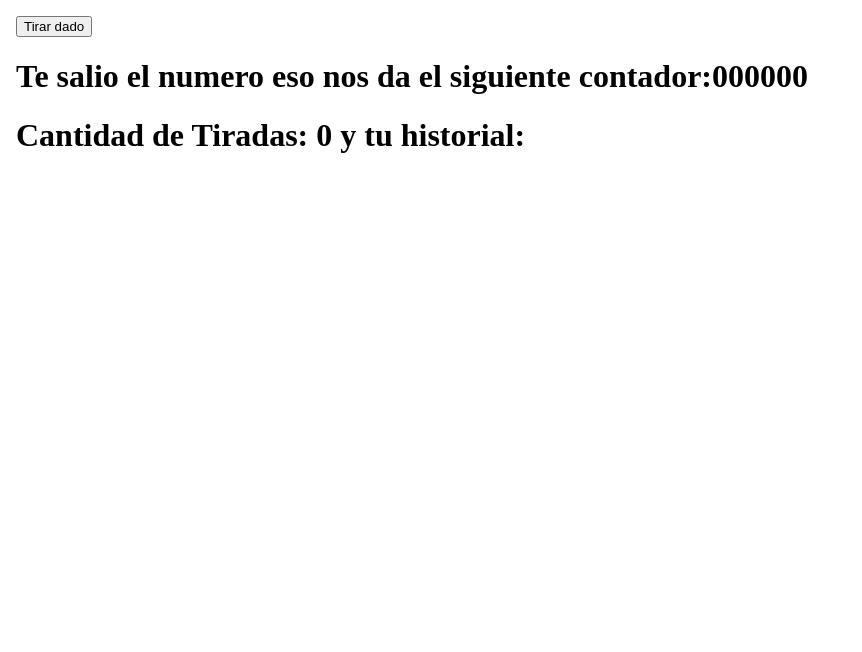
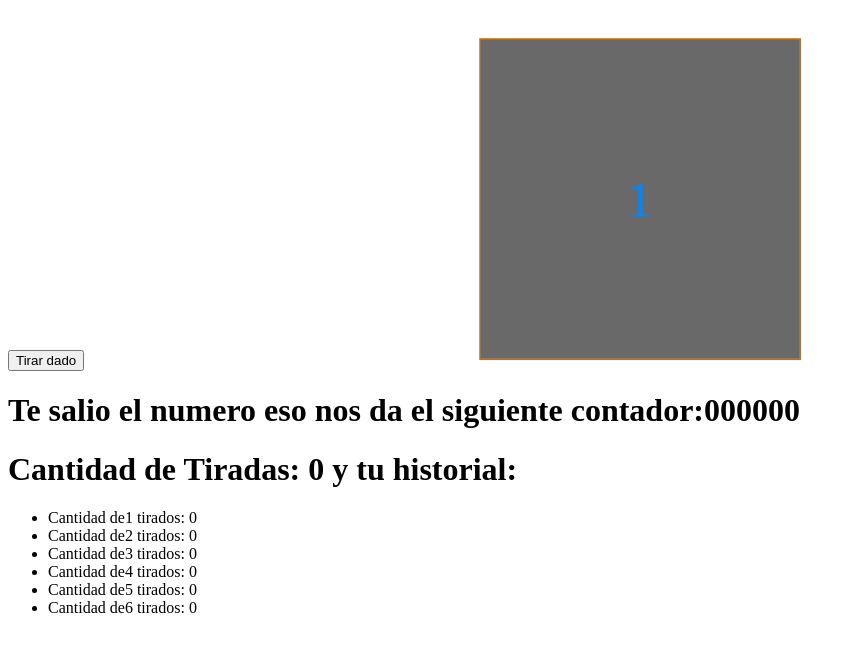
Before and after one commit to DaniLedes99/StudentsTable, a React (Vite) app: page / in a window 1280 px wide. Shown: the top 652 px of the page, without its empty margins (0-862 px from the left). Built offline with nearby package versions, Linux system fonts and the light colour scheme.

Commit message:
[update dados]

```diff
--- a/package.json
+++ b/package.json
@@ -11,7 +11,8 @@
   },
   "dependencies": {
     "react": "^18.2.0",
-    "react-dom": "^18.2.0"
+    "react-dom": "^18.2.0",
+    "styled-components": "^6.1.8"
   },
   "devDependencies": {
     "@types/react": "^18.2.56",
--- /dev/null
+++ b/src/Components/Dado.css
@@ -0,0 +1,84 @@
+
+
+.espacio3D {
+    width: 300px;
+    height: 300px;
+    margin: 3em auto 0 auto;
+    border: 1px solid rgba(0,255,0,0.5);
+    position: relative;
+    /* perspective-origin: center -50%; */
+    perspective: 500px;
+    transform: scale(0.75) translateZ(-150px);
+
+  }
+
+
+
+.cubo3D {
+    width: 100%;
+    height: 100%;
+    position: absolute;
+    transform-style: preserve-3d;
+    transition: transform 1s;
+  }
+
+.cubo3D.tirando {
+    animation: giro 1s;
+
+  }
+
+@keyframes giro {
+    0% {
+      transform:rotateY(0deg) rotateZ(0deg) rotateX(0deg) ;
+    }
+    100% {
+      transform:rotateY(90deg)rotateZ(0deg) rotateX(0deg) ;
+    }
+  }
+
+button:disabled {
+    background-color: #ccc;
+    cursor: not-allowed;
+  }
+.cara {
+    position: absolute;
+    width: 298px;
+    height: 298px;
+    /* background-color: rgba(255,150,0,0.25); */
+    border: 1px solid rgba(255,150,0,0.75);
+    color: #08f;
+    font-size: 3em;
+    text-align: center;
+    line-height: 298px;
+    /* box-shadow: 0px 0px 5px rgba(255,150,0,0.75); */
+  }
+
+.cara1 { /* Frente */
+    transform: translateZ(150px);
+    background-color: dimgrey;
+  }
+
+  .cara2 { /* Atrás */
+    transform: rotateY(180deg) translateZ(150px);
+    background-color: brown;
+  }
+
+.cara3 { /* Izquierda */
+    transform: rotateY(-90deg) translateZ(150px);
+    background-color: chocolate;
+  }
+
+.cara4 { /* derecha */
+    transform: rotateY(90deg) translateZ(150px);
+    background-color: blueviolet;
+  }
+
+.cara5 { /* abajo */
+    transform: rotateX(-90deg) translateZ(150px);
+    background-color: aqua;
+  }
+
+.cara6 { /* arriba */
+    transform: rotateX(90deg) translateZ(150px);
+    background-color: blue;
+  }
--- a/src/Components/Dado.jsx
+++ b/src/Components/Dado.jsx
@@ -1,48 +1,66 @@
 import { useState} from 'react'
+import "./Dado.css"
 
-function Dado({lados = 6}) {
-    const [valor, setValor]=useState();
-    const [contador,setContador]=useState(Array(lados).fill(0));
+"https://developer.mozilla.org/en-US/docs/Web/API/CSSStyleDeclaration/setProperty"
+
+function Dado({ lados = 6 }) {
+    const [valor, setValor] = useState();
+    const [contador, setContador] = useState(Array(lados).fill(0));
     const [cantidadDeTiradas, setCantidadDeTiradas] = useState(0);
-    const [historial, setHistorial]=useState([]);
+    const [historial, setHistorial] = useState([]);
+    const [tirando, setTirando] = useState(false);
 
-    //143625
+    const tirarDado = () => {
+      if (!tirando) {
+        setTirando(true);
+        setTimeout(() => {
+          const nuevoValor = Math.floor(Math.random() * lados + 1);
+          setValor(nuevoValor);
+          setCantidadDeTiradas(cantidadDeTiradas + 1);
 
-    const tirarDado= ()=>{
-        const nuevoValor=Math.floor(Math.random()*lados+1);
-        setValor(nuevoValor);
-        setCantidadDeTiradas(cantidadDeTiradas+1);
-        historial.push(nuevoValor);
+          if (cantidadDeTiradas < 10) {
+            setHistorial([...historial, nuevoValor]);
+            const nuevoContador = [...contador]; // si no pongo los ... no se actualiza el valor
+            nuevoContador[nuevoValor - 1] = nuevoContador[nuevoValor - 1] + 1;
+            setContador(nuevoContador);
+          } else {
+            historial.shift();
+            setHistorial([...historial, nuevoValor]);
+            const nuevoContador = [...contador];
+            nuevoContador[nuevoValor - 1] = nuevoContador[nuevoValor - 1] + 1;
+            setContador(nuevoContador);
+          }
 
-        if (cantidadDeTiradas<10){
-            setHistorial([...historial]);
-            const nuevoContador = [...contador];//si no pongo los ... no se actualiza el valor
-            nuevoContador[nuevoValor-1] = nuevoContador[nuevoValor-1]+1;
-            setContador(nuevoContador);
-            console.log(nuevoContador)
-            console.log(historial)
-        }
-        else{
-            const nuevoValor=Math.floor(Math.random()*lados+1);
-            setValor(nuevoValor);
-            const firstValue=historial[0]
-            historial.shift();
-            setHistorial([...historial]);
-            const nuevoContador = [...contador];//si no pongo los ... no se actualiza el valor
-            nuevoContador[firstValue-1] = nuevoContador[firstValue-1]-1;
-            nuevoContador[nuevoValor-1] = nuevoContador[nuevoValor-1]+1;
-            console.log(nuevoContador)
-            console.log(historial)
-            setContador(nuevoContador);
+          setTirando(false);
+        }, 1000); // Cambia este valor para ajustar la duración del "lanzamiento"
+      }
+    };
 
-        }
-
-    }
+    const stylesheet = document.styleSheets[0];
+    const boxParaRule = [...stylesheet.cssRules]
+console.log(boxParaRule)
+    // const overrideCSSVariable = (key, val) => {
+    //     let root = document.documentElement;
+    //     root.style.setProperty(key, val);
+    //   };
   return (
     <div>
-        <button onClick={tirarDado}>Tirar dado</button>
+        <div className="espacio3D">
+                <div className={`cubo3D ${tirando ? 'tirando' : ''}`}>
+                    <div className={`cara cara1`}>1</div>
+                    <div className={`cara cara2`}>2</div>
+                    <div className={`cara cara3`}>3</div>
+                    <div className={`cara cara4`}>4</div>
+                    <div className={`cara cara5`}>5</div>
+                    <div className={`cara cara6`}>6</div>
+                </div>
+        </div>
+
+        <button onClick={tirarDado} disabled={tirando}>{tirando ? 'Lanzando...' : 'Tirar dado'}</button>
         <h1>Te salio el numero {valor} eso nos da el siguiente contador:{contador}</h1>
         <h1>Cantidad de Tiradas: {cantidadDeTiradas} y tu historial:{historial}</h1>
+        <ul> {contador.map((count, index)=>(<li key={index+1}>Cantidad de{index+1} tirados: {count}</li>))}</ul>
+
     </div>
   )
 }
--- a/src/main.css
+++ b/src/main.css
@@ -1,3 +1,9 @@
+:root {
+  --dice-x-final-rotation: 360deg;
+  --dice-y-final-rotation: 90deg;
+  --dice-z-final-rotation: 360deg;
+}
+
 body {
   padding: 0.5rem;
 }
--- a/src/main.jsx
+++ b/src/main.jsx
@@ -1,7 +1,7 @@
 import React from "react";
 import ReactDOM from "react-dom/client";
 import App from "./App.jsx";
-import "./main.css";
+// import "./main.css";
 
 ReactDOM.createRoot(document.getElementById("root")).render(
   <React.StrictMode>
```
Also changed, not shown: src/Components/dados.txt (deleted), 1 other file (tests, documents, lock files or other folders).
